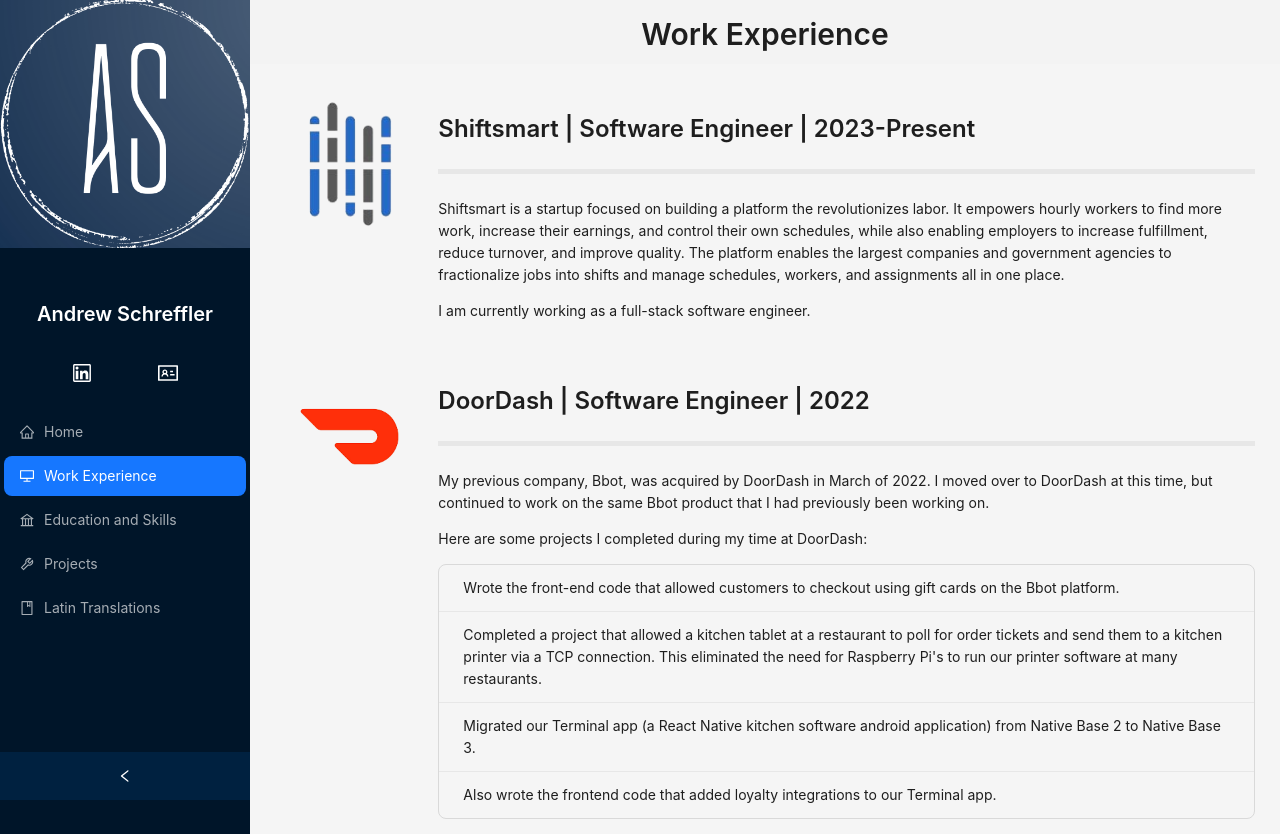
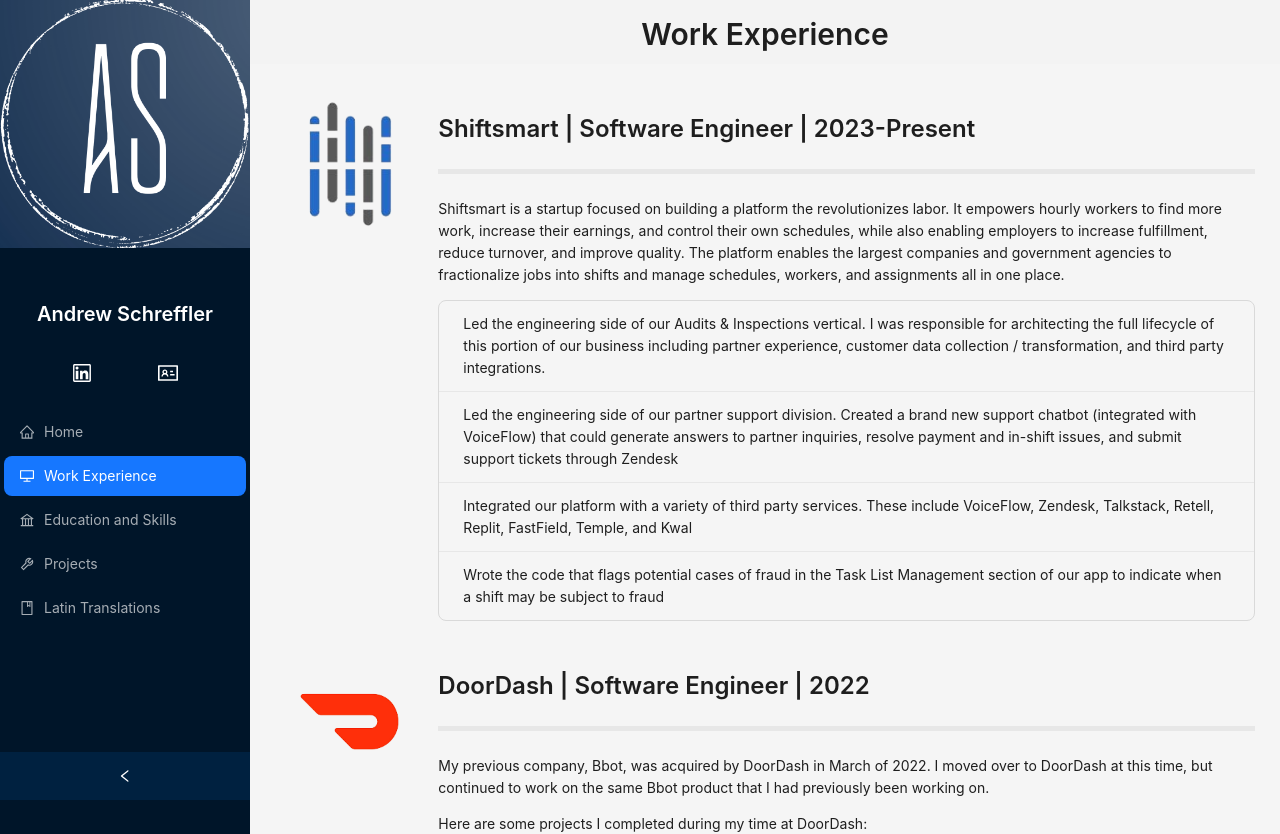
Before and after one commit to aschreff/personal-website, a React (Create React App) app: page /work-experience in a window 1280 px wide. Shown: the top 834 px of the page. Built offline with nearby package versions, Linux system fonts and the light colour scheme.

Commit message:
chore: work updates

```diff
--- a/src/pages/EducationAndSkills.js
+++ b/src/pages/EducationAndSkills.js
@@ -69,13 +69,18 @@
             <StyledTag color={'magenta'}>PostgreSQL</StyledTag>,
             <StyledTag color={'magenta'}>MongoDB</StyledTag>,
             <StyledTag color={'magenta'}>Redis</StyledTag>,
+            <StyledTag color={'magenta'}>VertexAI</StyledTag>,
+            <StyledTag color={'magenta'}>Prefect</StyledTag>,
             <StyledTag color={'magenta'}>Docker</StyledTag>,
             <StyledTag color={'magenta'}>Cypress</StyledTag>,
             <StyledTag color={'magenta'}>Git</StyledTag>,
             <StyledTag color={'magenta'}>Amplitude</StyledTag>,
+            <StyledTag color={'magenta'}>DataDog</StyledTag>,
 
             <StyledTag color={'purple'}>AWS Lambda</StyledTag>,
             <StyledTag color={'purple'}>AWS S3</StyledTag>,
+            <StyledTag color={'purple'}>Google Cloud Buckets</StyledTag>,
+            <StyledTag color={'purple'}>Google Cloud BigQuery</StyledTag>,
 
             <StyledTag color={'volcano'}>SolidWorks</StyledTag>,
             <StyledTag color={'volcano'}>Autodesk Inventor</StyledTag>,
--- a/src/pages/Work.js
+++ b/src/pages/Work.js
@@ -20,9 +20,13 @@
             'Shiftsmart is a startup focused on building a platform the revolutionizes labor. It empowers hourly workers to find more work, increase their earnings, and control their own schedules, while also enabling employers to increase fulfillment, reduce turnover, and improve quality. The platform enables the largest companies and government agencies to fractionalize jobs into shifts and manage schedules, workers, and assignments all in one place.',
         },
         {
-          type: 'paragraph',
-          content:
-            'I am currently working as a full-stack software engineer.'
+          type: 'list',
+          content: [
+            'Led the engineering side of our Audits & Inspections vertical. I was responsible for architecting the full lifecycle of this portion of our business including partner experience, customer data collection / transformation, and third party integrations.',
+            'Led the engineering side of our partner support division. Created a brand new support chatbot (integrated with VoiceFlow) that could generate answers to partner inquiries, resolve payment and in-shift issues, and submit support tickets through Zendesk',
+            'Integrated our platform with a variety of third party services. These include VoiceFlow, Zendesk, Talkstack, Retell, Replit, FastField, Temple, and Kwal',
+            'Wrote the code that flags potential cases of fraud in the Task List Management section of our app to indicate when a shift may be subject to fraud',
+          ],
         },
       ],
       image: '/imgs/shiftsmart.png',
```
